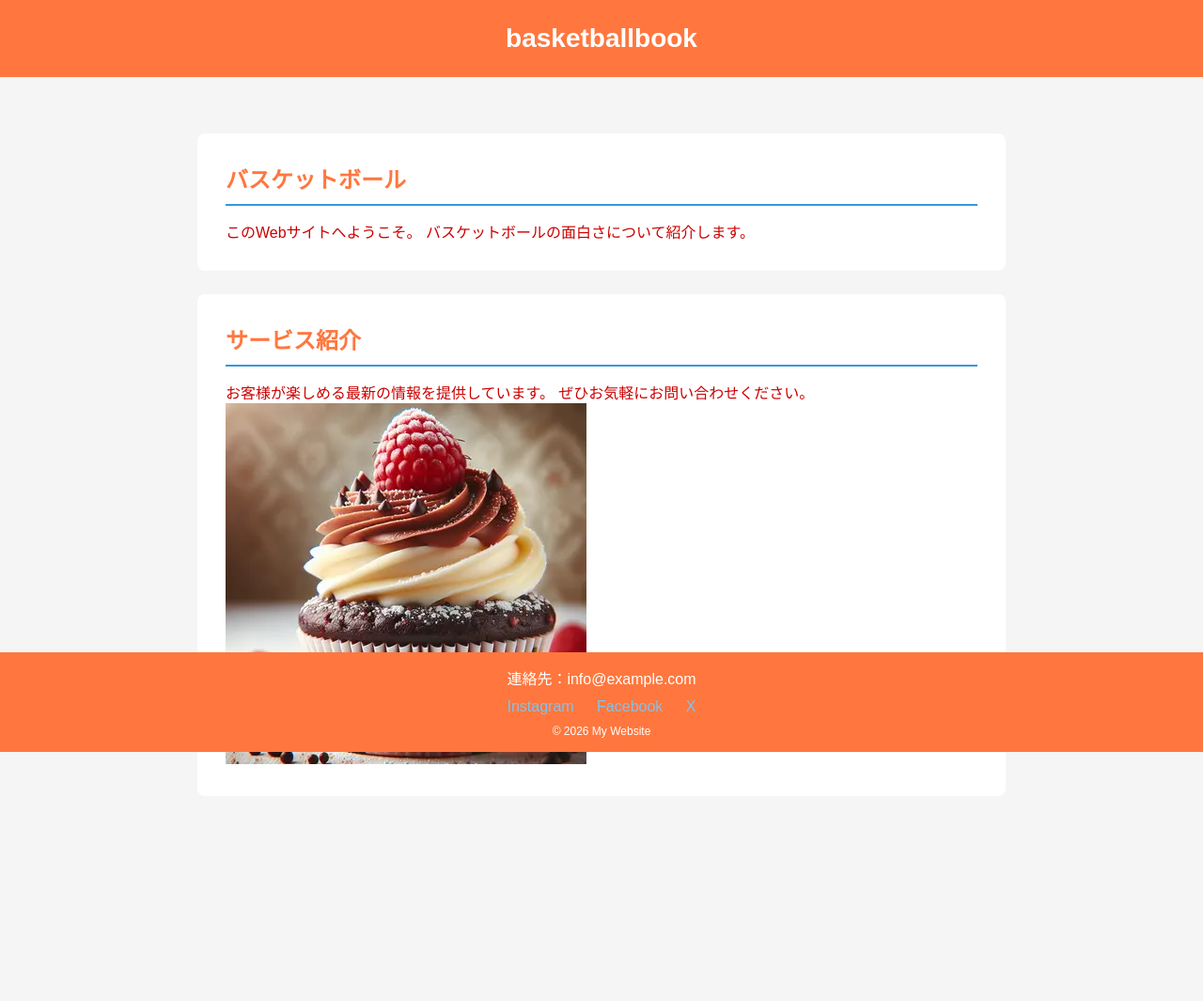
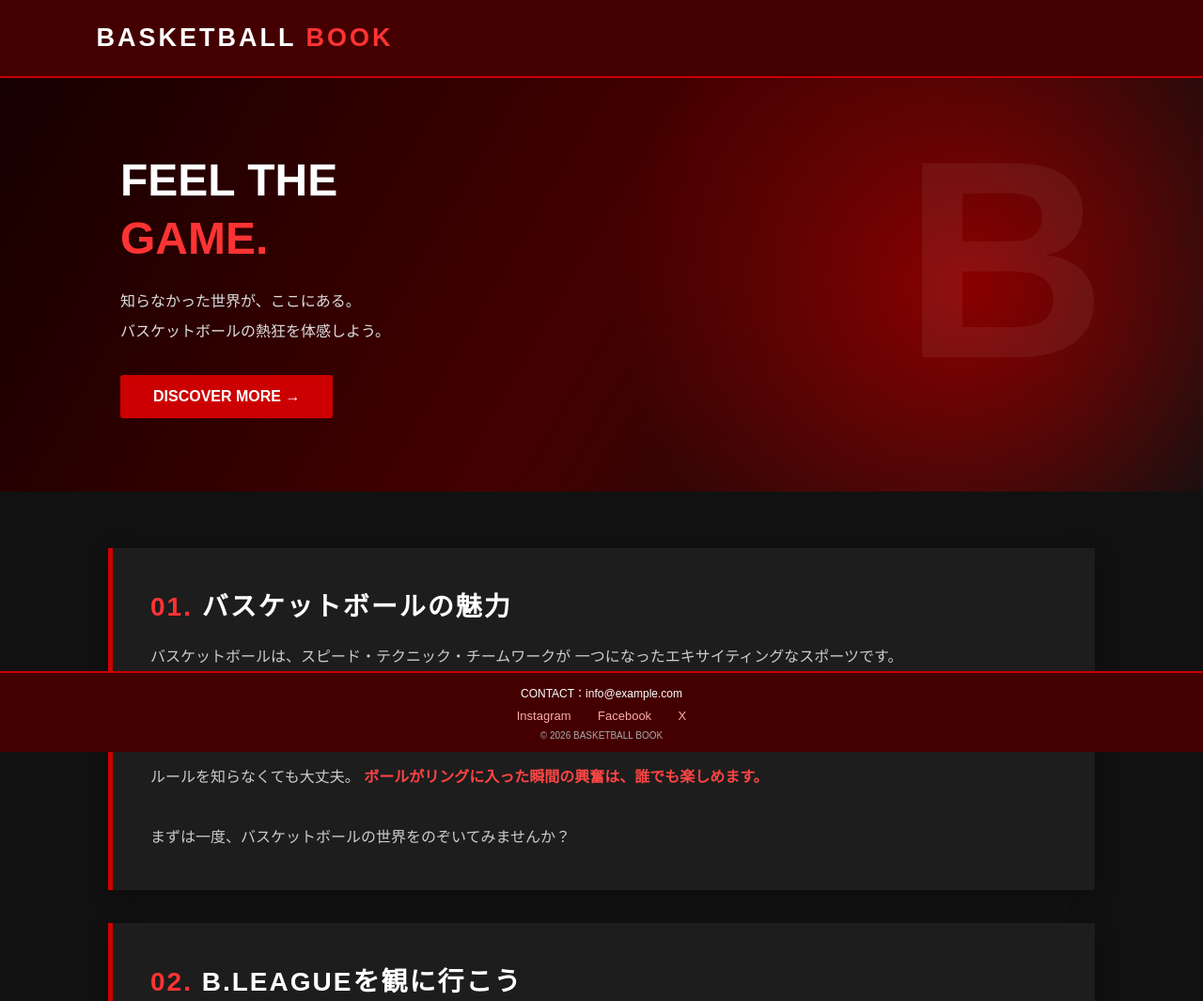
Before and after one commit to MoritaHinata/test1, a plain HTML site: page index.html in a window 1280 px wide. Shown: the top 1065 px of the page at 94% size. Drawn offline with Linux system fonts and the light colour scheme.

Commit message:
Revise index.html for improved layout and design
Updated the HTML structure and styles for the basketball website, enhancing the layout and design elements.

```diff
--- a/index.html
+++ b/index.html
@@ -1,13 +1,13 @@
-
 
 <!DOCTYPE html>
 <html lang="ja">
 <head>
 <meta charset="UTF-8">
 <meta name="viewport" content="width=device-width, initial-scale=1.0">
-    <title>My Website</title>
+<title>BASKETBALL BOOK</title>
 
 <style>
+
 /* 全体設定 */
 * {
     margin: 0;
@@ -15,46 +15,171 @@
     box-sizing: border-box;
 }
 
+html {
+    scroll-behavior: smooth;
+}
+
 body {
-            font-family: Arial, sans-serif;
-            background-color: #f5f5f5;
-            color: #333;
-            min-height: 100vh;
-            padding-bottom: 160px;
+    font-family: Arial, "Noto Sans JP", sans-serif;
+    background-color: #111;
+    color: white;
+    padding-bottom: 125px;
 }
 
 /* ヘッダー */
 header {
-            background-color:#FF773E ;
-            color: white;
-            text-align: center;
-            padding: 25px;
+    background-color: #440000;
+    padding: 25px 8%;
+    display: flex;
+    justify-content: space-between;
+    align-items: center;
+    border-bottom: 2px solid #cc0000;
 }
 
 header h1 {
-            font-size: 28px;
+    font-size: 27px;
+    letter-spacing: 3px;
+    color: white;
 }
 
-        /* メイン */
+header span {
+    color: #ff3333;
+}
+
+/* メインビジュアル */
+.hero {
+    min-height: 440px;
+    background:
+        radial-gradient(circle at 80% 50%, #8b0000 0%, transparent 35%),
+        linear-gradient(120deg, #160000, #440000, #111);
+    display: flex;
+    flex-direction: column;
+    justify-content: center;
+    padding: 60px 10%;
+    position: relative;
+    overflow: hidden;
+}
+
+.hero::after {
+    content: "B";
+    position: absolute;
+    right: 8%;
+    top: 20px;
+    font-size: 300px;
+    font-weight: bold;
+    color: rgba(255,255,255,0.06);
+}
+
+.hero h2 {
+    font-size: 48px;
+    line-height: 1.3;
+    margin-bottom: 20px;
+    z-index: 1;
+}
+
+.hero h2 span {
+    color: #ff3333;
+}
+
+.hero p {
+    font-size: 16px;
+    line-height: 2;
+    color: #ddd;
+    margin-bottom: 30px;
+    z-index: 1;
+}
+
+.hero a {
+    display: inline-block;
+    width: fit-content;
+    background-color: #cc0000;
+    color: white;
+    padding: 14px 35px;
+    text-decoration: none;
+    font-weight: bold;
+    border-radius: 3px;
+    transition: 0.3s;
+    z-index: 1;
+}
+
+.hero a:hover {
+    background-color: white;
+    color: #440000;
+}
+
+/* メインコンテンツ */
 main {
-            max-width: 900px;
-            margin: 40px auto;
-            padding: 20px;
+    max-width: 1100px;
+    margin: 0 auto;
+    padding: 60px 25px;
     color: #cc0000;
 }
 
 section {
-            background-color: white;
-            padding: 30px;
-            margin-bottom: 25px;
-            border-radius: 8px;
+    background-color: #1d1d1d;
+    padding: 40px;
+    margin-bottom: 35px;
+    border-left: 5px solid #cc0000;
+    box-shadow: 0 5px 20px rgba(0,0,0,0.3);
 }
 
 section h2 {
-            color:#FF773E ;
+    font-size: 28px;
+    color: white;
+    margin-bottom: 20px;
+    letter-spacing: 2px;
+}
+
+section h2 span {
+    color: #ff3333;
+}
+
+section p {
+    color: #ccc;
+    line-height: 2;
+    font-size: 16px;
+}
+
+/* 強調メッセージ */
+.highlight {
+    color: #ff4444;
+    font-weight: bold;
+}
+
+/* Bリーグ紹介エリア */
+.bleague {
+    text-align: center;
+    background: linear-gradient(135deg, #440000, #1a0000);
+    border: 1px solid #8b0000;
+    padding: 40px 20px;
+    margin-top: 40px;
+}
+
+.bleague h3 {
+    color: white;
+    font-size: 25px;
     margin-bottom: 15px;
-            border-bottom: 2px solid #3498db;
-            padding-bottom: 10px;
+}
+
+.bleague p {
+    color: #ddd;
+    margin-bottom: 25px;
+}
+
+.bleague a {
+    display: inline-block;
+    padding: 13px 30px;
+    background-color: white;
+    color: #440000;
+    text-decoration: none;
+    font-weight: bold;
+    border-radius: 3px;
+    transition: 0.3s;
+}
+
+.bleague a:hover {
+    background-color: #cc0000;
+    color: white;
 }
 
 /* フッター */
@@ -63,53 +188,93 @@
     bottom: 0;
     left: 0;
     width: 100%;
-            background-color:#FF773E ;
+    background-color: #440000;
     color: white;
     text-align: center;
-            padding: 15px;
+    padding: 12px;
+    border-top: 2px solid #cc0000;
+    z-index: 10;
+}
+
+footer p {
+    font-size: 12px;
 }
 
 .social-links {
-            margin: 10px 0;
+    margin: 7px 0;
 }
 
 .social-links a {
-            color: #85c1e9;
+    color: #ffaaaa;
     text-decoration: none;
-            margin: 0 10px;
+    margin: 0 12px;
+    font-size: 13px;
 }
 
 .social-links a:hover {
-            text-decoration: underline;
+    color: white;
 }
 
 .copyright {
-            font-size: 12px;
-            margin-top: 10px;
+    color: #aaa;
+    font-size: 10px;
 }
 
 /* スマートフォン対応 */
 @media (max-width: 600px) {
+
+    header {
+        padding: 20px;
+    }
+
     header h1 {
+        font-size: 21px;
+    }
+
+    .hero {
+        min-height: 380px;
+        padding: 40px 25px;
+    }
+
+    .hero h2 {
+        font-size: 32px;
+    }
+
+    .hero p {
+        font-size: 14px;
+    }
+
+    .hero::after {
+        font-size: 180px;
+        right: 0;
+    }
+
+    main {
+        padding: 35px 15px;
+    }
+
+    section {
+        padding: 25px 20px;
+    }
+
+    section h2 {
         font-size: 23px;
     }
 
-            main {
-                margin: 20px auto;
-            }
-
-            section {
-                padding: 20px;
+    section p {
+        font-size: 14px;
     }
 
     footer {
-                font-size: 13px;
+        padding: 10px 5px;
     }
 
     .social-links a {
-                margin: 0 5px;
+        margin: 0 7px;
+        font-size: 12px;
     }
 }
+
 </style>
 </head>
 
@@ -117,44 +282,102 @@
 
 <!-- ヘッダー -->
 <header>
-        <h1>basketballbook</h1>
+    <h1>BASKETBALL <span>BOOK</span></h1>
 </header>
+
+<!-- メインビジュアル -->
+<div class="hero">
+    <h2>
+        FEEL THE<br>
+        <span>GAME.</span>
+    </h2>
+
+    <p>
+        知らなかった世界が、ここにある。<br>
+        バスケットボールの熱狂を体感しよう。
+    </p>
+
+    <a href="#about">DISCOVER MORE →</a>
+</div>
 
 <!-- メインコンテンツ -->
 <main>
 
-        <section>
-            <h2>バスケットボール</h2>
+    <section id="about">
+        <h2>
+            <span>01.</span> バスケットボールの魅力
+        </h2>
+
         <p>
-                このWebサイトへようこそ。
-                バスケットボールの面白さについて紹介します。
+            バスケットボールは、スピード・テクニック・チームワークが
+            一つになったエキサイティングなスポーツです。
+            <br><br>
+            高く飛び上がるダンクシュート、試合終了間際の逆転劇、
+            選手同士の激しい攻防。
+            <br><br>
+            ルールを知らなくても大丈夫。
+            <span class="highlight">
+                ボールがリングに入った瞬間の興奮は、誰でも楽しめます。
+            </span>
+            <br><br>
+            まずは一度、バスケットボールの世界をのぞいてみませんか？
         </p>
     </section>
 
-        <section>
-            <h2>サービス紹介</h2>
+    <section id="game">
+        <h2>
+            <span>02.</span> B.LEAGUEを観に行こう
+        </h2>
+
         <p>
-                お客様が楽しめる最新の情報を提供しています。
-                ぜひお気軽にお問い合わせください。
-                <img src="https://github.com/MoritaHinata/test1/blob/main/cupcake.jpg?raw=true" alt="サンプル">
+            日本のプロバスケットボールリーグ「B.LEAGUE」。
+            <br><br>
+            目の前で繰り広げられる迫力満点のプレー、
+            会場を包み込む歓声、音楽や照明による演出。
+            <br><br>
+            テレビや動画では味わえない、
+            <span class="highlight">
+                現地観戦ならではの感動
+            </span>
+            が待っています。
+            <br><br>
+            友達と一緒に、家族と一緒に、
+            もちろん一人でも楽しめるのがバスケットボール観戦の魅力です。
         </p>
+
+        <div class="bleague">
+            <h3>THE GAME IS WAITING.</h3>
+
+            <p>
+                次の週末は、バスケットボール観戦へ。<br>
+                あなたも会場で熱狂を体験しよう！
+            </p>
+
+            <a href="https://www.bleague.jp/"
+               target="_blank"
+               rel="noopener noreferrer">
+                B.LEAGUE公式サイト →
+            </a>
+        </div>
     </section>
 
 </main>
 
 <!-- フッター -->
 <footer>
-        <p>連絡先：info@example.com</p>
+
+    <p>CONTACT：info@example.com</p>
 
     <div class="social-links">
         <a href="https://www.instagram.com/">Instagram</a>
         <a href="https://www.facebook.com/">Facebook</a>
-            <a href="https://www.x.com/">X</a>
+        <a href="https://x.com/">X</a>
     </div>
 
     <p class="copyright">
-            &copy; 2026 My Website
+        &copy; 2026 BASKETBALL BOOK
     </p>
+
 </footer>
 
 </body>
```
Lines whose indentation alone changed are shown as unchanged.
